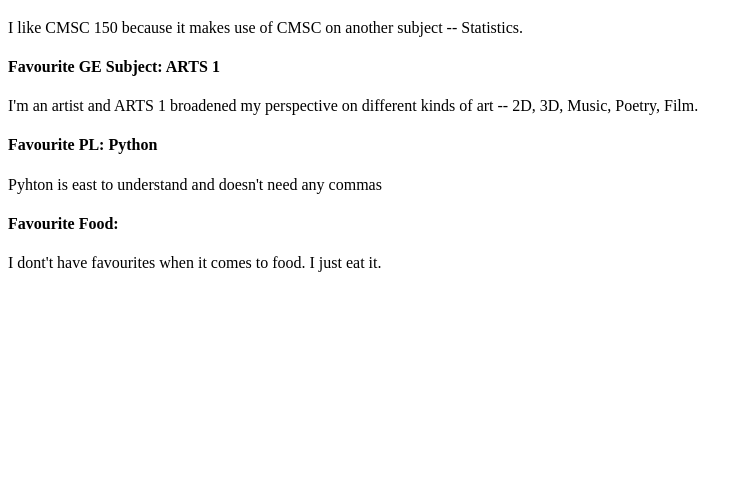
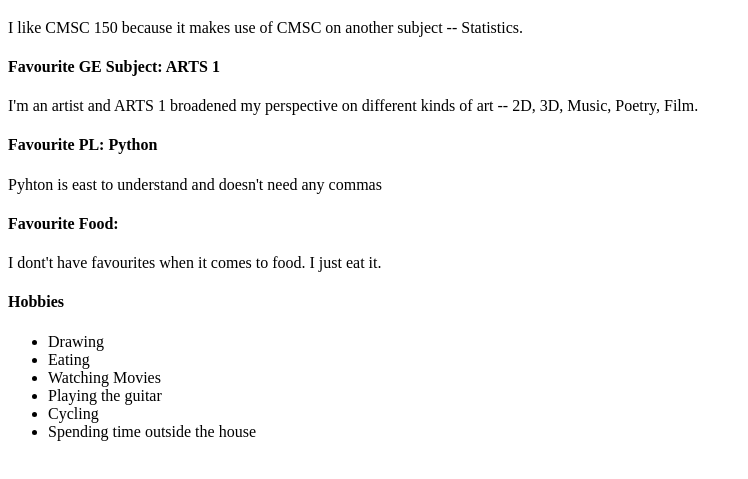
Before and after one commit to gileslabastilla/gileslabastilla.github.io, a plain HTML site: page index.html in a window 1280 px wide. Shown: the part 159-638 px from the top of the page, without its empty margins (0-748 px from the left). Drawn offline with Linux system fonts and the light colour scheme.

Commit message:
Added a 7th feature: Hobbies

```diff
--- a/index.html
+++ b/index.html
@@ -18,6 +18,15 @@
 		<p> Pyhton is east to understand and doesn't need any commas</p>
 	<h4> Favourite Food: </h4>
 		<p> I dont't have favourites when it comes to food. I just eat it.</p>
+	<h4> Hobbies</h4>
+		<ul>
+			<li> Drawing </li>
+			<li> Eating </li>
+			<li> Watching Movies </li>
+			<li> Playing the guitar </li>
+			<li> Cycling </li>
+			<li> Spending time outside the house </li>
+		</ul>
 
 </body>
 </html>
```
